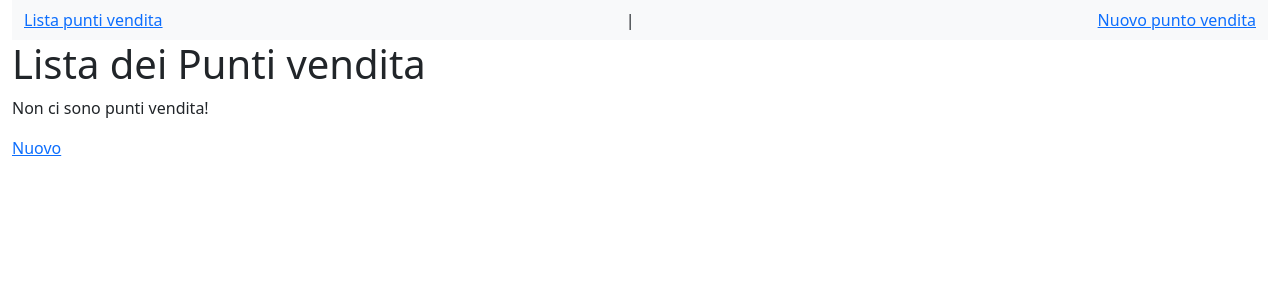
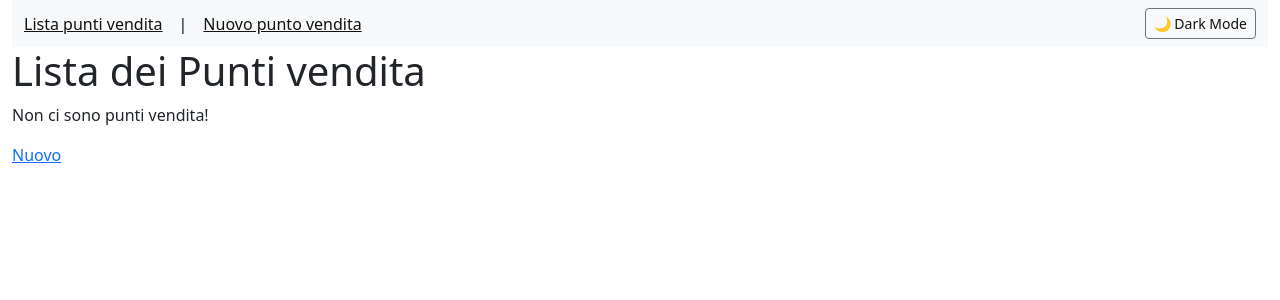
Before and after one commit to lporta1998-hub/2026-olivetti-ripasso-feat-ripasso, a Django app: page /cocktails/punto-vendita/ in a window 1280 px wide. Shown: the top 300 px of the page. Run offline with Django 5.2, Linux system fonts and the light colour scheme; data that the repository does not hold is empty.

Commit message:
Adding CSS

```diff
--- a/ripasso/settings.py
+++ b/ripasso/settings.py
@@ -122,6 +122,7 @@ USE_TZ = True
 # https://docs.djangoproject.com/en/6.0/howto/static-files/
 
 STATIC_URL = "static/"
+STATICFILES_DIRS = [BASE_DIR / "static"]
 
 MEDIA_ROOT = BASE_DIR / "media"
 
--- /dev/null
+++ b/static/css/style.css
@@ -0,0 +1,36 @@
+html {
+    font-family: Arial, sans-serif;
+}
+
+body {
+    margin: 0;
+    padding: 0;
+    background-color: #f5f5f5;
+    color: #121212;
+    transition: background-color 0.2s ease, color 0.2s ease;
+}
+
+body.dark-mode {
+    background-color: #121212;
+    color: #ffffff;
+}
+
+body.dark-mode .navbar {
+    background-color: #1e1e1e !important;
+}
+
+body.dark-mode .navbar a,
+body.dark-mode .navbar span,
+body.dark-mode .navbar button {
+    color: #ffffff;
+}
+
+body.light-mode .navbar {
+    background-color: #f8f9fa !important;
+}
+
+body.light-mode .navbar a,
+body.light-mode .navbar span,
+body.light-mode .navbar button {
+    color: #121212;
+}
--- a/templates/base.html
+++ b/templates/base.html
@@ -1,8 +1,10 @@
+{% load static %}
 <!DOCTYPE html>
 <html lang="en">
 <head>
     <meta charset="UTF-8">
     <title>{% block title %}Default title{% endblock %}</title>
+    <link href="{% static 'css/style.css' %}" rel="stylesheet">
     <link href="https://cdn.jsdelivr.net/npm/bootstrap@5.3.8/dist/css/bootstrap.min.css" rel="stylesheet" integrity="sha384-sRIl4kxILFvY47J16cr9ZwB07vP4J8+LH7qKQnuqkuIAvNWLzeN8tE5YBujZqJLB" crossorigin="anonymous">
     <script defer src="https://cdn.jsdelivr.net/npm/bootstrap@5.3.8/dist/js/bootstrap.bundle.min.js" integrity="sha384-FKyoEForCGlyvwx9Hj09JcYn3nv7wiPVlz7YYwJrWVcXK/BmnVDxM+D2scQbITxI" crossorigin="anonymous"></script>
 
--- a/templates/components/navbar.html
+++ b/templates/components/navbar.html
@@ -1,6 +1,47 @@
 <nav class="navbar navbar-expand-lg navbar-light bg-light">
     <div class="container-fluid">
-        <a href="{% url 'puntovendita_list' %}">Lista punti vendita</a> |
-        <a href="{% url 'puntovendita_new' %}">Nuovo punto vendita</a>
+        <div class="d-flex gap-3 align-items-center">
+            <a href="{% url 'puntovendita_list' %}">Lista punti vendita</a>
+            <span>|</span>
+            <a href="{% url 'puntovendita_new' %}">Nuovo punto vendita</a>
+        </div>
+
+        <button class="btn btn-sm btn-outline-secondary" type="button" onclick="toggleDarkMode()">
+            <span id="modeIcon">🌙</span>
+            <span id="modeText">Dark Mode</span>
+        </button>
     </div>
+
+    <script>
+        const modeIcon = document.getElementById("modeIcon");
+        const modeText = document.getElementById("modeText");
+
+        function applyTheme() {
+            const darkMode = localStorage.getItem("darkMode");
+            const isDark = darkMode === "enabled";
+
+            document.body.classList.toggle("dark-mode", isDark);
+            document.body.classList.toggle("light-mode", !isDark);
+
+            if (modeIcon && modeText) {
+                modeIcon.textContent = isDark ? "🌞" : "🌙";
+                modeText.textContent = isDark ? "Light Mode" : "Dark Mode";
+            }
+        }
+
+        window.addEventListener("DOMContentLoaded", applyTheme);
+
+        function toggleDarkMode() {
+            const isDark = !document.body.classList.contains("dark-mode");
+            document.body.classList.toggle("dark-mode", isDark);
+            document.body.classList.toggle("light-mode", !isDark);
+
+            if (modeIcon && modeText) {
+                modeIcon.textContent = isDark ? "🌞" : "🌙";
+                modeText.textContent = isDark ? "Light Mode" : "Dark Mode";
+            }
+
+            localStorage.setItem("darkMode", isDark ? "enabled" : "disabled");
+        }
+    </script>
 </nav>
```
